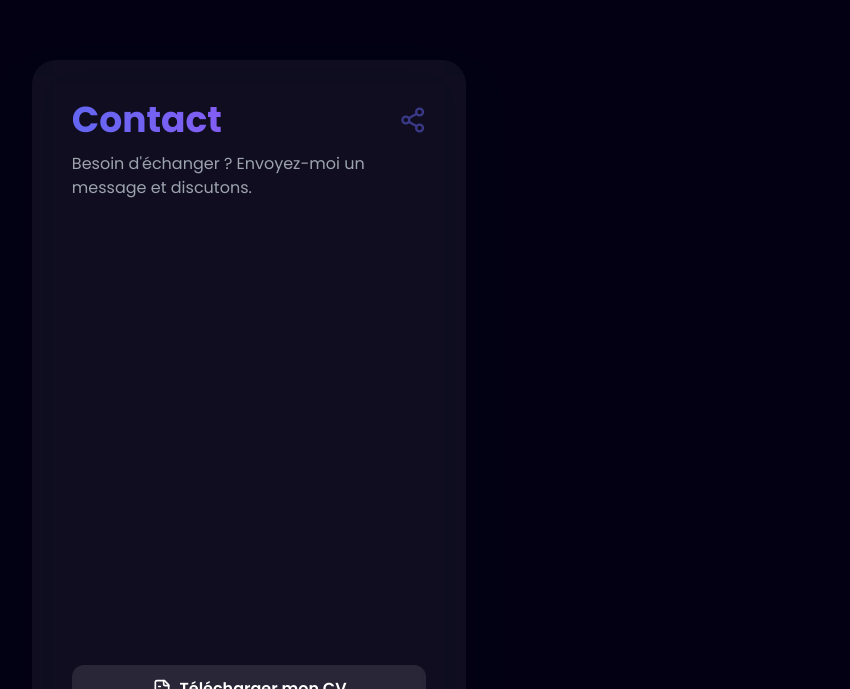
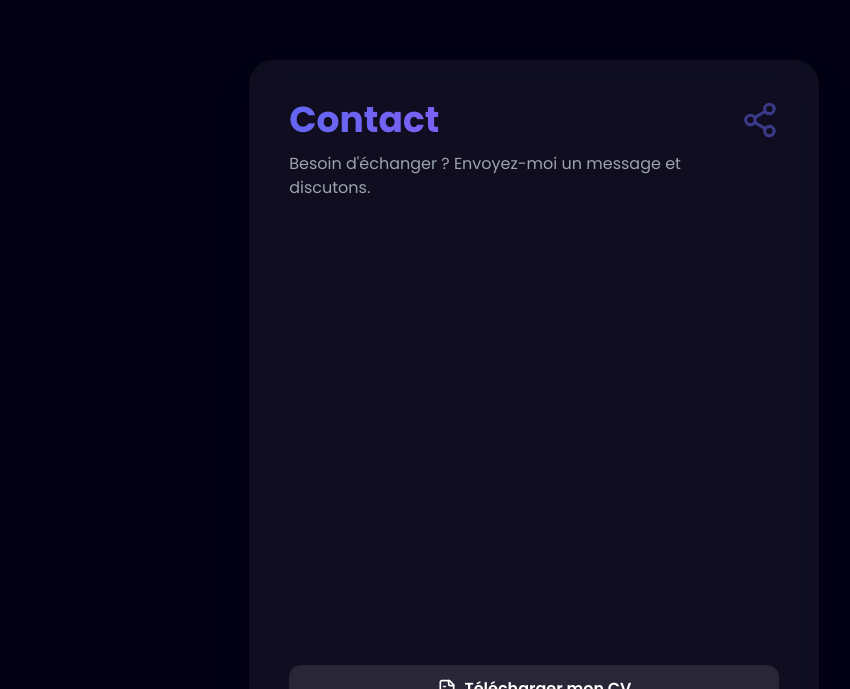
Before and after one commit to Briwel/portfolio, a React (Vite) app: page / in a window 1280 px wide. Shown: the part 2731-3420 px from the top of the page, without its empty margins (106-956 px from the left). Built offline with nearby package versions, Linux system fonts and the light colour scheme.

Commit message:
La section de contact a été centrée en ajustant la mise en page dans src/Pages/Contact.jsx.

```diff
--- a/src/Pages/Contact.jsx
+++ b/src/Pages/Contact.jsx
@@ -134,10 +134,10 @@ const ContactPage = () => {
       </div>
 
       <div
-        className="h-auto py-10 flex items-center justify-center 2xl:pr-[3.1%] lg:pr-[3.8%]  md:px-0"
+        className="h-auto py-10 flex items-center justify-center w-full"
         id="Contact"
       >
-        <div className="container px-[1%] grid grid-cols-1 sm:grid-cols-1 md:grid-cols-1 lg:grid-cols-[45%_55%] 2xl:grid-cols-[35%_65%] gap-12" >
+        <div className="container px-[5%] max-w-2xl" >
           <div
             className="bg-white/5 backdrop-blur-xl rounded-3xl shadow-2xl p-5 py-10 sm:p-10 transform transition-all duration-500 hover:shadow-[#6366f1]/10"
           >
```
